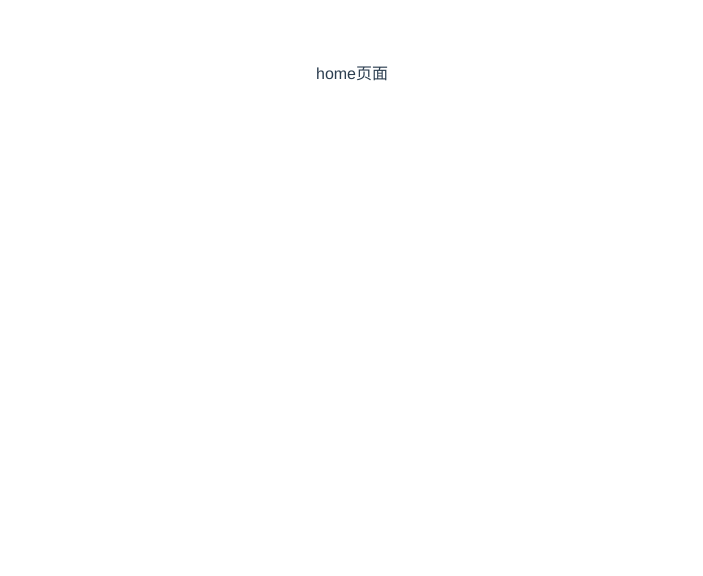
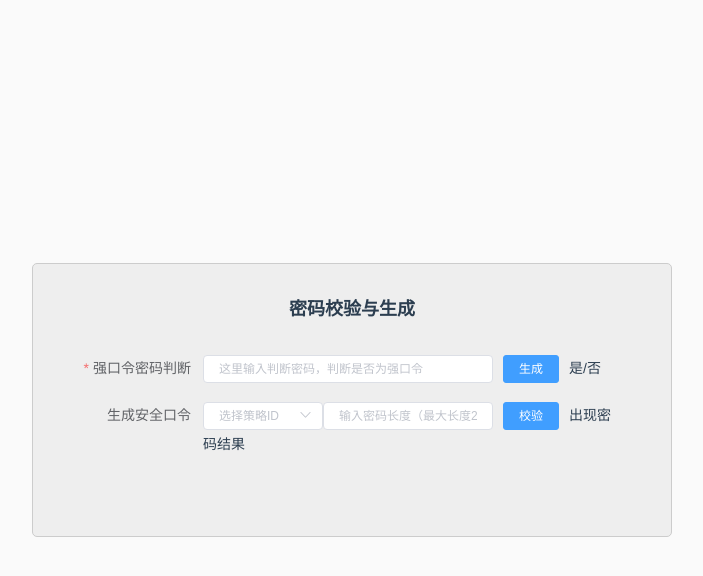
Before and after one commit to banana618859/vue-project-1117, a Vue app: page /home in a window 1280 px wide. Shown: the top 576 px of the page, without its empty margins (288-991 px from the left). Built offline with nearby package versions, Linux system fonts and the light colour scheme.

Commit message:
增加-密码校验界面

```diff
--- a/src/assets/main.css
+++ b/src/assets/main.css
@@ -3,3 +3,10 @@
   margin: 0;
   padding: 0;
 }
+
+.mg-l10{
+  margin-left: 10px;
+}
+.mg-r10{
+  margin-right: 10px;
+}
--- a/src/components/Login.vue
+++ b/src/components/Login.vue
@@ -3,7 +3,7 @@
  * @Author: yizheng.yuan
  * @Date: 2020-11-17 21:34:10
  * @LastEditors: yizheng.yuan
- * @LastEditTime: 2020-11-17 22:43:41
+ * @LastEditTime: 2020-11-18 10:31:11
 -->
 <template>
   <div class="wrapper">
@@ -46,10 +46,7 @@ export default {
     }
   },
   created(){
-    this.getData()
-    setTimeout(()=>{
-      this.getData2()
-    },2000)
+
   },
   methods: {
     getData(){
@@ -85,6 +82,7 @@ export default {
       this.$refs[formName].validate((valid) => {
         if (valid) {
           console.log('submit!');
+          this.$router.push('/home')
         } else {
           console.log('error submit!!');
           return false;
--- a/src/views/Home.vue
+++ b/src/views/Home.vue
@@ -3,20 +3,149 @@
  * @Author: yizheng.yuan
  * @Date: 2020-11-17 21:34:10
  * @LastEditors: yizheng.yuan
- * @LastEditTime: 2020-11-17 21:50:45
+ * @LastEditTime: 2020-11-18 10:44:02
 -->
 <template>
-  <div>
-    home页面
+  <div class="wrapper">
+    <div class="centerBox" style="padding:20px 50px 60px;">
+      <p class="title">密码校验与生成</p>
+      <el-form :model="ruleForm" :rules="rules" size="mini" ref="ruleForm" label-width="120px" class="demo-ruleForm">
+        <el-form-item label="强口令密码判断" prop="inputStr">
+          <div style="text-align: left;">
+            <el-input
+              style="width: 290px;"
+              v-model="ruleForm.inputStr" placeholder="这里输入判断密码，判断是否为强口令">
+            </el-input>
+            <span class="mg-l10 mg-r10">
+              <el-button size="mini" type="primary" @click="getData">生成</el-button>
+            </span>
+            <span>{{ resultOne }}</span>
+          </div>
+        </el-form-item>
+        <el-form-item label="生成安全口令">
+          <div style="text-align: left;">
+            <el-select style="width:120px;" v-model="ruleForm.policyId" placeholder="选择策略ID">
+              <el-option label="策略ID1" value="ID1"></el-option>
+              <el-option label="策略ID2" value="ID2"></el-option>
+            </el-select>
+            <el-input
+              style="width: 170px;"
+              v-model="ruleForm.pwdLen"
+              placeholder="输入密码长度（最大长度200）">
+            </el-input>
+            <span class="mg-l10 mg-r10">
+              <el-button size="mini" type="primary" @click="getData2">校验</el-button>
+            </span>
+            <span>{{ resultTwo }}</span>
+          </div>
+
+        </el-form-item>
+
+      </el-form>
+    </div>
   </div>
 </template>
 
 <script>
-// @ is an alias to /src
-
 export default {
-  name: 'Home',
-  components: {
+  props: {},
+  data(){
+    return{
+      ruleForm: {
+        inputStr: '',
+        policyId: '',
+        pwdLen: ''
+      },
+      resultOne:'是/否',
+      resultTwo: '出现密码结果',
+      rules: {
+        inputStr: [
+          { required: true, message: '请输入密码', trigger: 'blur' }
+        ]
+      }
+    }
   },
+  created(){
+    // this.getData()
+    // setTimeout(()=>{
+    //   this.getData2()
+    // },2000)
+  },
+  methods: {
+    getData(){
+      let that = this;
+      this.$axios({
+        url: `${window.baseUrl}/pwd/isStrong`,
+        method: "get",
+        params:{
+          inputStr: that.ruleForm.inputStr
+        }
+      }).then(res => {
+        console.log("强度res:",res)
+      })
+      .catch(error=>{
+        console.log("发生错误:",error)
+        that.resultOne = '发生错误'
+      })
+    },
+    getData2(){
+      let that = this;
+      this.$axios({
+        url: `${window.baseUrl}/pwd/generateByPolicy`,
+        method: "get",
+        params:{
+          policyId: that.ruleForm.policyId,
+          pwdLen: that.ruleForm.pwdLen
+        }
+      }).then(res => {
+        console.log("强度res:",res)
+        that.resultTwo = '通过'
+      })
+      .catch(error=>{
+        console.log("发生错误:",error)
+        that.resultTwo = '发生错误2'
+      })
+    },
+    submitForm(formName) {
+      this.$refs[formName].validate((valid) => {
+        if (valid) {
+          console.log('submit!');
+        } else {
+          console.log('error submit!!');
+          return false;
+        }
+      });
+    },
+    resetForm(formName) {
+      this.$refs[formName].resetFields();
+    }
+  }
 };
 </script>
+
+<!-- Add "scoped" attribute to limit CSS to this component only -->
+<style scoped>
+  .wrapper{
+    position: absolute;
+    top: 0;right: 0;bottom: 0;left: 0; margin: auto;
+    background-color: #fafafa;
+  }
+  .centerBox{
+    position: absolute;
+    left: 50%; top: 50%;
+    transform: translate(-50%, -50%);
+    border: 1px solid #ccc;
+    background-color: #eee;
+    padding: 20px  40px;
+    border-radius: 5px;
+  }
+  .title{
+    margin-top: 10px;
+    margin-bottom: 20px;
+    height: 40px;
+    font-size: 18px;
+    font-weight: 600;
+    text-align: center;
+  }
+
+</style>
--- a/vue.config.js
+++ b/vue.config.js
@@ -3,14 +3,14 @@
  * @Author: yizheng.yuan
  * @Date: 2020-11-17 21:35:52
  * @LastEditors: yizheng.yuan
- * @LastEditTime: 2020-11-17 22:26:26
+ * @LastEditTime: 2020-11-18 10:41:04
  */
 module.exports = {
   lintOnSave: false,
   devServer: {
 　　　　open: true,
 　　　　host: 'localhost',
-　　　　port: 8080,
+　　　　port: 8000,
 　　　　https: false,
 　　　　//以上的ip和端口是我们本机的;下面为需要跨域的
 　　　　proxy: {  //配置跨域
```
